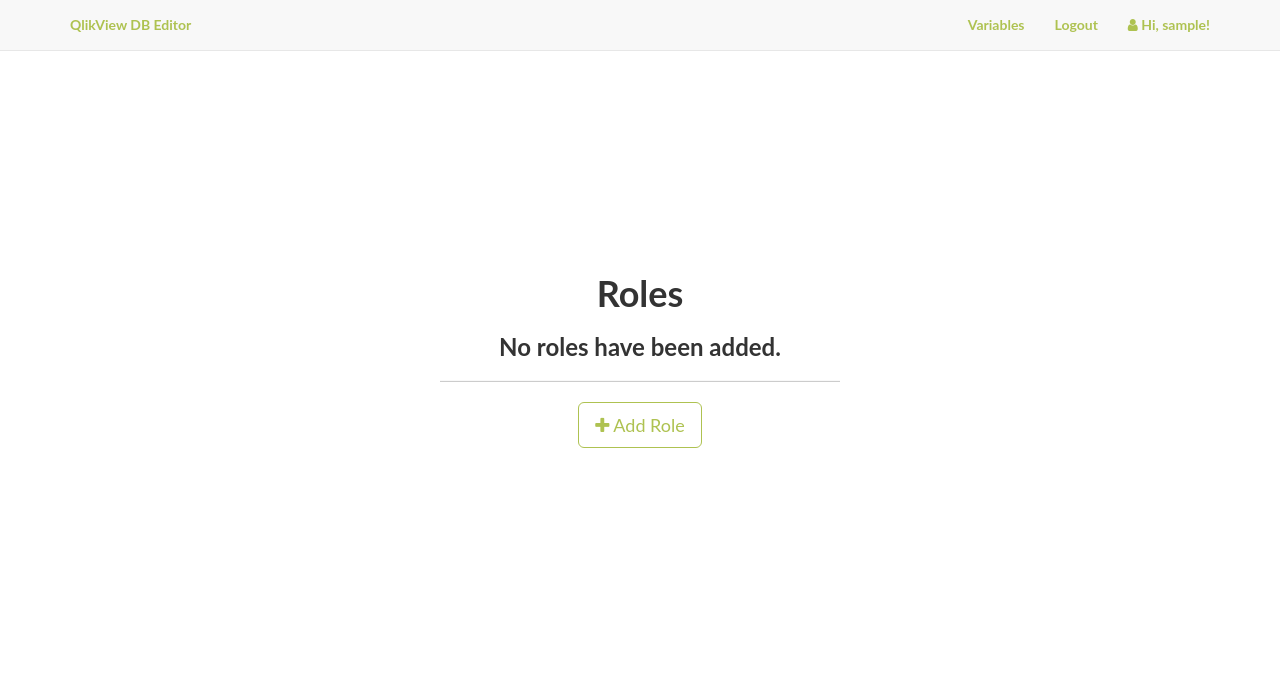
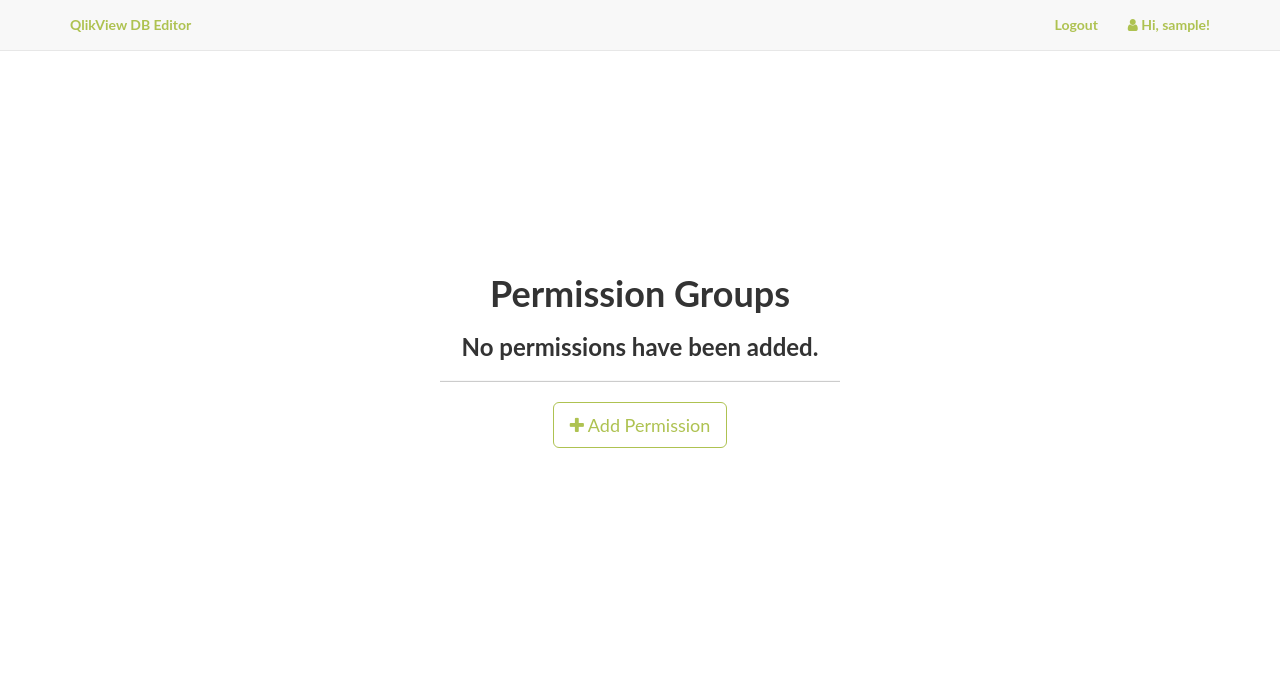
Before and after one commit to Gurubagus/qv_db, a Flask app: page /admin/roles in a window 1280 px wide. Shown: the top 688 px of the page. Run offline with Flask 2, Linux system fonts and the light colour scheme; the visitor is signed in with stand-in values (Sample User, id 1); data comes from the database, SQL or seed files in the repository; data that the repository does not hold is empty; parts of the project's set-up code (start-up, migrations or seed data) failed here and were passed over; some libraries are stand-ins or nearby versions.

Commit message:
Roles naming changes

```diff
--- a/app/admin/views.py
+++ b/app/admin/views.py
@@ -28,7 +28,7 @@ def list_departments():
 	"""
 	List all departments
 	"""
-	has_permissions_access()
+
 	departments = Department.query.all()
 
 	return render_template('admin/departments/departments.html',
--- a/app/templates/admin/employees/employees.html
+++ b/app/templates/admin/employees/employees.html
@@ -18,7 +18,7 @@
 							<tr>
 								<th width="30%"> Name </th>
 								<th width="20%"> Department </th>
-								<th width="20%"> Role </th>
+								<th width="20%"> Permission </th>
 								<th width="15%"> Assign </th>
 								<th width="15%"> Delete </th>
 							</tr>
--- a/app/templates/admin/roles/roles.html
+++ b/app/templates/admin/roles/roles.html
@@ -1,6 +1,6 @@
 {% import "bootstrap/utils.html" as utils %}
 {% extends "base.html" %}
-{% block title %}Roles{% endblock %}
+{% block title %}Permissions{% endblock %}
 {% block body %}
 <div class="content-section">
 	<div class="outer">
@@ -9,7 +9,7 @@
 				<br/>
 				{{ utils.flashed_messages() }}
 				<br/>
-				<h1 style="text-align:center;">Roles</h1>
+				<h1 style="text-align:center;">Permission Groups</h1>
 				{% if roles %}
 				<hr class="intro-divider">
 				<div class="center">
@@ -59,12 +59,12 @@
 				<div style="text-align: center">
 					{% else %}
 					<div style="text-align: center">
-						<h3> No roles have been added. </h3>
+						<h3> No permissions have been added. </h3>
 						<hr class="intro-divider">
 						{% endif %}
 						<a href="{{ url_for('admin.add_role') }}" class="btn btn-default btn-lg">
 							<i class="fa fa-plus"></i>
-							Add Role
+							Add Permission
 						</a>
 					</div>
 				</div>
--- a/app/templates/base.html
+++ b/app/templates/base.html
@@ -23,13 +23,12 @@
 				<ul class="nav navbar-nav navbar-right">
 					{% if current_user.is_authenticated %}
 					{% if current_user.is_admin %}
-					<li><a href="{{ url_for('admin.list_employees') }}">Add/Modify/Delete Employees</a></li>
-
+					<li><a href="{{ url_for('admin.list_employees') }}">Employees</a></li>
+					<li><a href="{{ url_for('admin.list_roles') }}">Permissions</a></li>
 					{% endif %}
 					{% if current_user.role_id==3 %}
 					<li><a href="{{ url_for('admin.list_departments') }}">Load Variables</a></li>
 					{% endif %}
-					<li><a href="{{ url_for('admin.list_roles') }}">Variables</a></li>
 					<li><a href="{{ url_for('auth.logout') }}">Logout</a></li>
 					<li><a><i class="fa fa-user"></i>  Hi, {{ current_user.username }}!</a></li>
 					{% else %}
```
Also changed, not shown: 1 other file.
